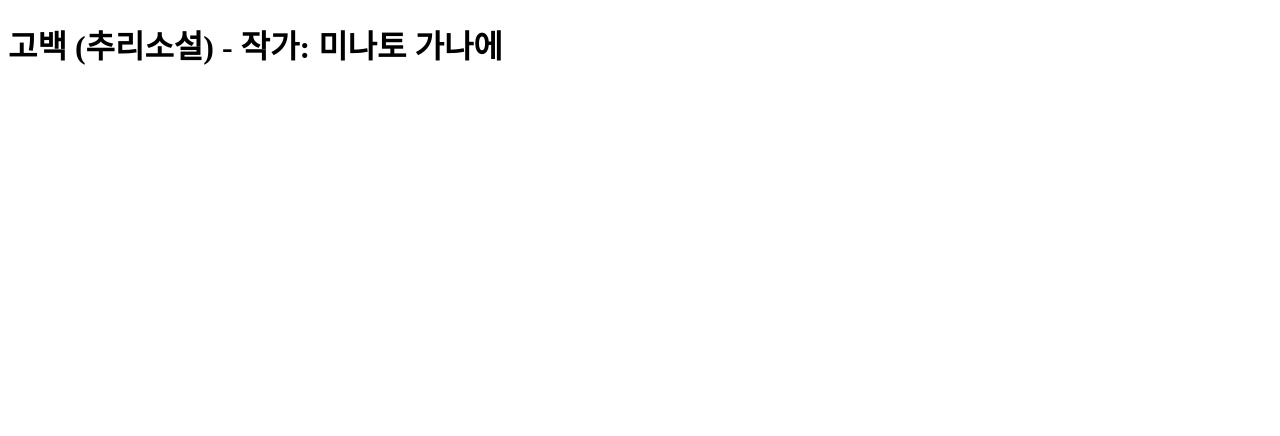
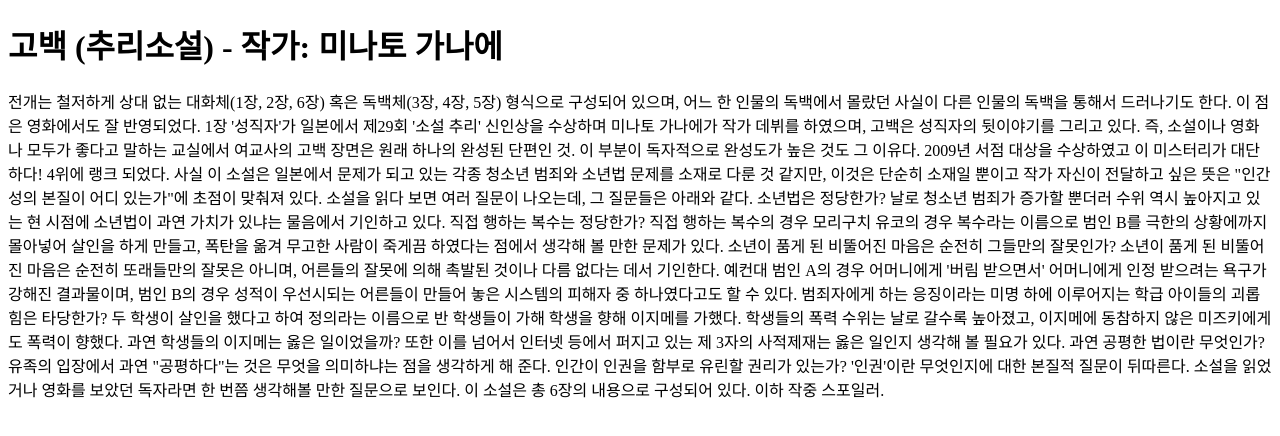
Before and after one commit to koohrim12/gitControl, a website: page index.html in a window 1280 px wide. Drawn offline with Linux system fonts and the light colour scheme.

Commit message:
p 태그 생성

```diff
--- a/index.html
+++ b/index.html
@@ -7,5 +7,40 @@
   </head>
   <body>
     <h1>고백 (추리소설) - 작가: 미나토 가나에</h1>
+    <p>
+      전개는 철저하게 상대 없는 대화체(1장, 2장, 6장) 혹은 독백체(3장, 4장, 5장)
+      형식으로 구성되어 있으며, 어느 한 인물의 독백에서 몰랐던 사실이 다른
+      인물의 독백을 통해서 드러나기도 한다. 이 점은 영화에서도 잘 반영되었다.
+      1장 '성직자'가 일본에서 제29회 '소설 추리' 신인상을 수상하며 미나토
+      가나에가 작가 데뷔를 하였으며, 고백은 성직자의 뒷이야기를 그리고 있다. 즉,
+      소설이나 영화나 모두가 좋다고 말하는 교실에서 여교사의 고백 장면은 원래
+      하나의 완성된 단편인 것. 이 부분이 독자적으로 완성도가 높은 것도 그
+      이유다. 2009년 서점 대상을 수상하였고 이 미스터리가 대단하다! 4위에 랭크
+      되었다. 사실 이 소설은 일본에서 문제가 되고 있는 각종 청소년 범죄와 소년법
+      문제를 소재로 다룬 것 같지만, 이것은 단순히 소재일 뿐이고 작가 자신이
+      전달하고 싶은 뜻은 "인간성의 본질이 어디 있는가"에 초점이 맞춰져 있다.
+      소설을 읽다 보면 여러 질문이 나오는데, 그 질문들은 아래와 같다. 소년법은
+      정당한가? 날로 청소년 범죄가 증가할 뿐더러 수위 역시 높아지고 있는 현
+      시점에 소년법이 과연 가치가 있냐는 물음에서 기인하고 있다. 직접 행하는
+      복수는 정당한가? 직접 행하는 복수의 경우 모리구치 유코의 경우 복수라는
+      이름으로 범인 B를 극한의 상황에까지 몰아넣어 살인을 하게 만들고, 폭탄을
+      옮겨 무고한 사람이 죽게끔 하였다는 점에서 생각해 볼 만한 문제가 있다.
+      소년이 품게 된 비뚤어진 마음은 순전히 그들만의 잘못인가? 소년이 품게 된
+      비뚤어진 마음은 순전히 또래들만의 잘못은 아니며, 어른들의 잘못에 의해
+      촉발된 것이나 다름 없다는 데서 기인한다. 예컨대 범인 A의 경우 어머니에게
+      '버림 받으면서' 어머니에게 인정 받으려는 욕구가 강해진 결과물이며, 범인
+      B의 경우 성적이 우선시되는 어른들이 만들어 놓은 시스템의 피해자 중
+      하나였다고도 할 수 있다. 범죄자에게 하는 응징이라는 미명 하에 이루어지는
+      학급 아이들의 괴롭힘은 타당한가? 두 학생이 살인을 했다고 하여 정의라는
+      이름으로 반 학생들이 가해 학생을 향해 이지메를 가했다. 학생들의 폭력
+      수위는 날로 갈수록 높아졌고, 이지메에 동참하지 않은 미즈키에게도 폭력이
+      향했다. 과연 학생들의 이지메는 옳은 일이었을까? 또한 이를 넘어서 인터넷
+      등에서 퍼지고 있는 제 3자의 사적제재는 옳은 일인지 생각해 볼 필요가 있다.
+      과연 공평한 법이란 무엇인가? 유족의 입장에서 과연 "공평하다"는 것은 무엇을
+      의미하냐는 점을 생각하게 해 준다. 인간이 인권을 함부로 유린할 권리가
+      있는가? '인권'이란 무엇인지에 대한 본질적 질문이 뒤따른다. 소설을 읽었거나
+      영화를 보았던 독자라면 한 번쯤 생각해볼 만한 질문으로 보인다. 이 소설은 총
+      6장의 내용으로 구성되어 있다. 이하 작중 스포일러.
+    </p>
   </body>
 </html>
```
